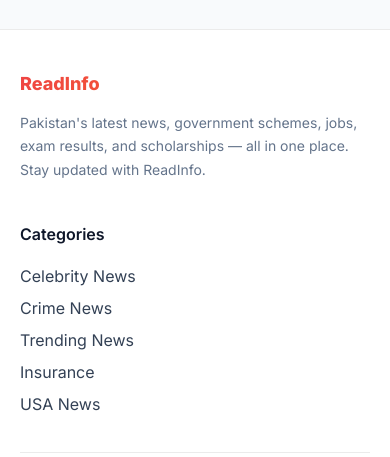
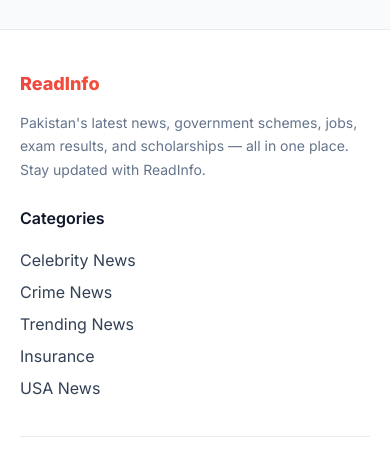
Before and after one commit to tayyabali77865-tech/readinfo, a Next.js app: page / in a window 390 px wide. Shown: the part 1324-1781 px from the top of the page. Built offline with nearby package versions, Linux system fonts and the light colour scheme; no server answers; a web font is replaced by a local one.

Commit message:
Fix mobile menu breakpoint to 480px and align footer categories to right

```diff
--- /dev/null
+++ b/google4332fdc409161efc.html
@@ -0,0 +1 @@
+google-site-verification: google4332fdc409161efc.html
--- a/pages/_app.js
+++ b/pages/_app.js
@@ -114,8 +114,8 @@
             </p>
           </div>
 
-          {/* Navigation Links */}
-          <div style={{ minWidth: '160px' }}>
+          {/* Navigation Links — right corner */}
+          <div className="footer-categories">
             <p style={{ fontWeight: '600', marginBottom: '12px', color: 'var(--text-primary)' }}>
               Categories
             </p>
--- a/styles/globals.css
+++ b/styles/globals.css
@@ -233,7 +233,7 @@
   z-index: 199;
 }
 
-@media (max-width: 768px) {
+@media (max-width: 480px) {
   .desktop-nav {
     display: none;
   }
@@ -1182,18 +1182,30 @@
 }
 
 .footer-grid {
-  display: grid;
-  grid-template-columns: 2fr 1fr 1fr;
+  display: flex;
+  justify-content: space-between;
+  align-items: flex-start;
   gap: 40px;
   margin-bottom: 32px;
 }
 
-@media (max-width: 768px) {
-  .footer-grid { grid-template-columns: 1fr 1fr; }
+.footer-brand {
+  flex: 1;
 }
 
-@media (max-width: 480px) {
-  .footer-grid { grid-template-columns: 1fr; }
+.footer-categories {
+  text-align: right;
+  flex-shrink: 0;
+}
+
+@media (max-width: 640px) {
+  .footer-grid {
+    flex-direction: column;
+    gap: 24px;
+  }
+  .footer-categories {
+    text-align: left;
+  }
 }
 
 .footer-brand p {
```
